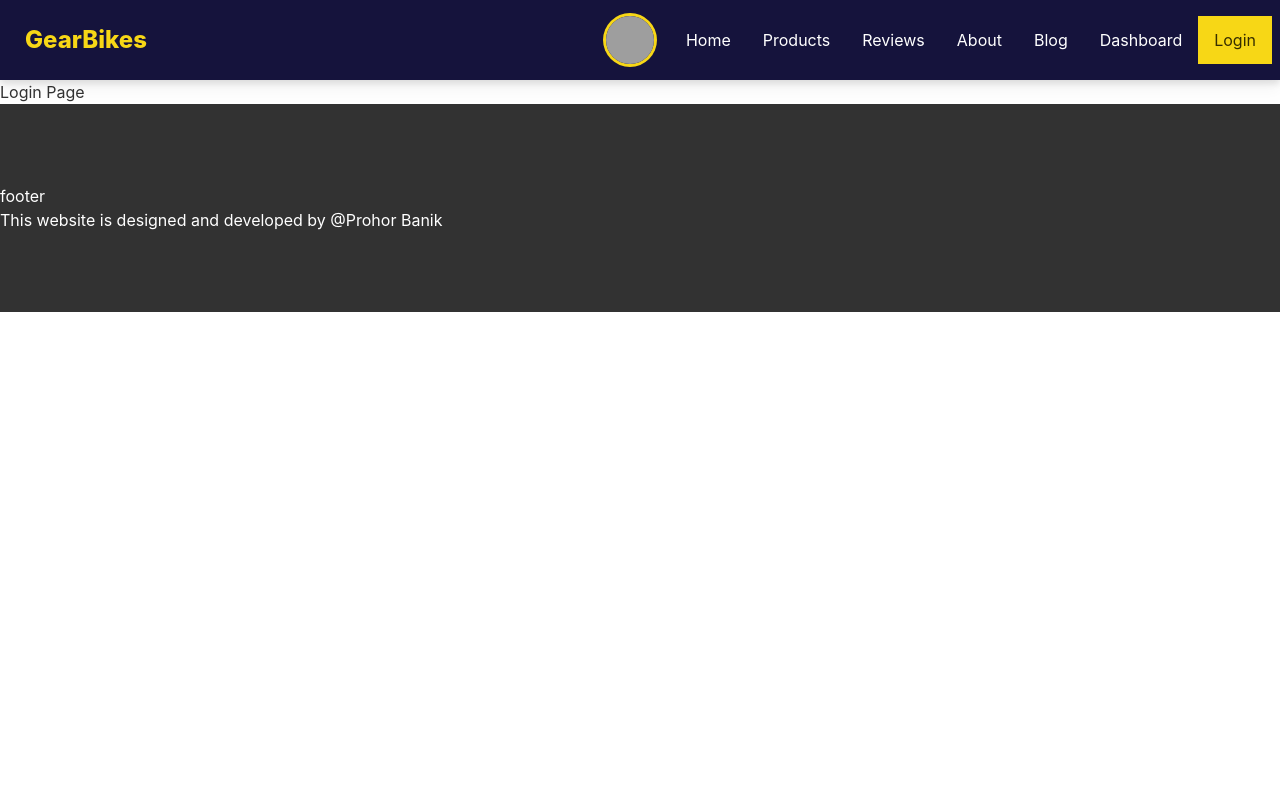
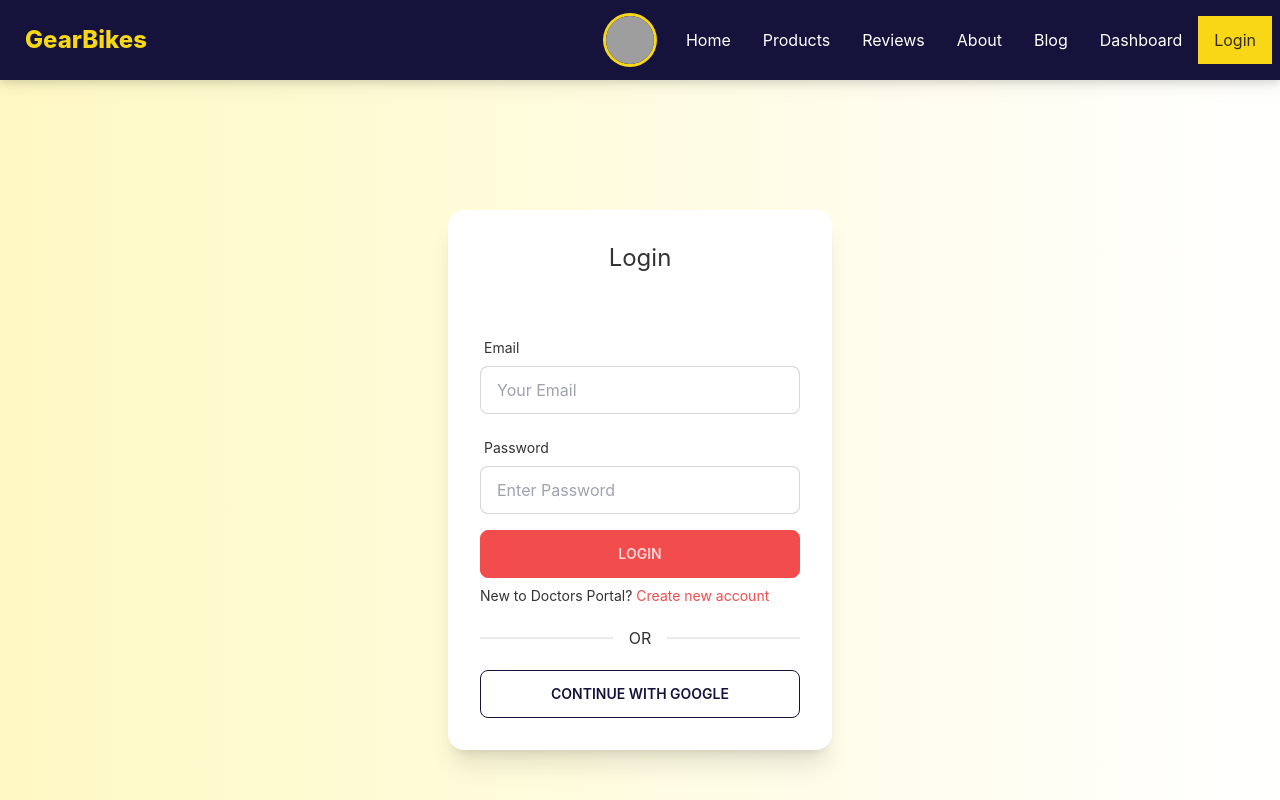
Before and after one commit to Prohor722/gear_bikes_client, a React (Create React App) app: page /login in a window 1280 px wide. Shown: the top 800 px of the page. Built offline with nearby package versions, Linux system fonts and the light colour scheme; grey boxes are pictures that could not be loaded.

Commit message:
user login added

```diff
--- a/src/pages/Login.js
+++ b/src/pages/Login.js
@@ -1,10 +1,142 @@
-import React from 'react';
+import React, { useEffect } from 'react';
+import { useSignInWithEmailAndPassword, useSignInWithGoogle } from 'react-firebase-hooks/auth';
+import { useForm } from 'react-hook-form';
+import { Link, useLocation, useNavigate } from 'react-router-dom';
+import Loading from '../components/Loading';
+import auth from '../firebase.init';
 
 const Login = () => {
+    const [signInWithGoogle, googleUser, googleLoading, googleError] =
+    useSignInWithGoogle(auth);
+  const [signInWithEmailAndPassword, user, loading, error] =
+    useSignInWithEmailAndPassword(auth);
+  const {
+    register,
+    formState: { errors },
+    handleSubmit,
+  } = useForm();
+  let errorMessage;
+  const navigate = useNavigate();
+  const location = useLocation();
+  const from = location.state?.from?.pathname || "/";
+//   const [token] = useToken(user || googleUser);
+
+//   useEffect(() => {
+//     if (token) {
+//       navigate(from, { replace: true });
+//     }
+//   }, [token, from, navigate]);
+
+  if (error || googleError) {
+    errorMessage = (
+      <p className="text-red-600">{error?.message || googleError?.message}</p>
+    );
+  }
+
+  if (loading || googleLoading) {
+    return <Loading />;
+  }
+  const onSubmit = (data) => {
+    signInWithEmailAndPassword(data.email, data.password);
+  };
     return (
-        <div>
-            <h2>Login Page</h2>
+        <div className="flex justify-center items-center h-screen bg-gradient-to-r from-yellow-100 to-base-100">
+      <div className="card w-96 bg-base-100 shadow-xl">
+        <div className="card-body">
+          <h2 className="text-center text-2xl mb-12">Login</h2>
+
+          <form onSubmit={handleSubmit(onSubmit)}>
+            <div className="form-control w-full max-w-xs">
+              <label className="label">
+                <span className="label-text">Email</span>
+              </label>
+              <input
+                type="email"
+                placeholder="Your Email"
+                className="input input-bordered w-full max-w-xs"
+                {...register("email", {
+                  required: {
+                    value: true,
+                    message: "Email is required",
+                  },
+                  pattern: {
+                    value: /[a-z0-9]+\.[a-z]{2,3}/,
+                    message: "Email is not valid.",
+                  },
+                })}
+              />
+              <label className="label">
+                {errors.email?.type === "pattern" && (
+                  <span className="label-text-alt text-red-600">
+                    {errors.email.message}
+                  </span>
+                )}
+                {errors.email?.type === "required" && (
+                  <span className="label-text-alt text-red-600">
+                    {errors.email.message}
+                  </span>
+                )}
+              </label>
+            </div>
+            <div className="form-control w-full max-w-xs">
+              <label className="label">
+                <span className="label-text">Password</span>
+              </label>
+              <input
+                type="password"
+                placeholder="Enter Password"
+                className="input input-bordered w-full max-w-xs"
+                {...register("password", {
+                  required: {
+                    value: true,
+                    message: "Password is required",
+                  },
+                  minLength: {
+                    value: 6,
+                    message: "Must be 6 characters or more.",
+                  },
+                })}
+              />
+              <label className="label">
+                {errors.password?.type === "minLength" && (
+                  <span className="label-text-alt text-red-600">
+                    {errors.password.message}
+                  </span>
+                )}
+                {errors.password?.type === "required" && (
+                  <span className="label-text-alt text-red-600">
+                    {errors.password.message}
+                  </span>
+                )}
+              </label>
+            </div>
+
+            <input
+              type="submit"
+              className="btn w-full max-w-xs"
+              value="Login"
+            />
+          </form>
+
+          {errorMessage}
+          <p className="text-sm">
+            New to Doctors Portal?{" "}
+            <Link to="/signup" className="text-secondary">
+              Create new account
+            </Link>
+          </p>
+
+          <div className="divider">OR</div>
+
+          <button
+            className="btn btn-accent btn-outline"
+            onClick={() => signInWithGoogle()}
+          >
+            Continue with Google
+          </button>
         </div>
+      </div>
+    </div>
     );
 };
 
--- a/src/pages/SignUp.js
+++ b/src/pages/SignUp.js
@@ -55,7 +55,7 @@ const SignUp = () => {
     await updateProfile({ displayName: data.name });
   };
   return (
-    <div className="flex justify-center items-center h-screen">
+    <div className="flex justify-center items-center h-screen bg-gradient-to-r from-yellow-100 to-base-100">
       <div className="card w-96 bg-base-100 shadow-xl">
         <div className="card-body">
           <h2 className="text-center text-2xl">Sign Up</h2>
```
